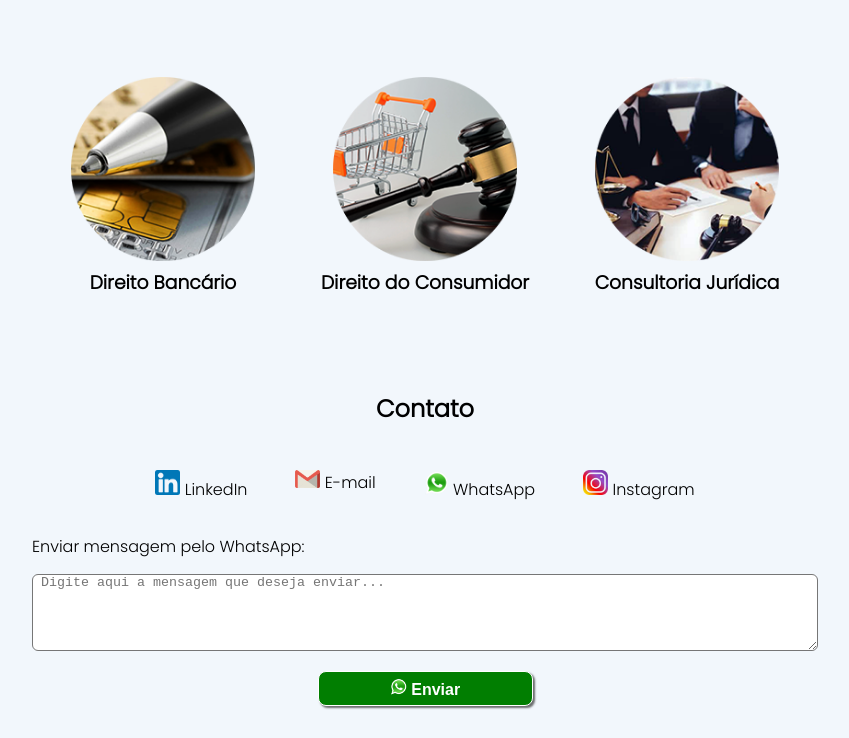
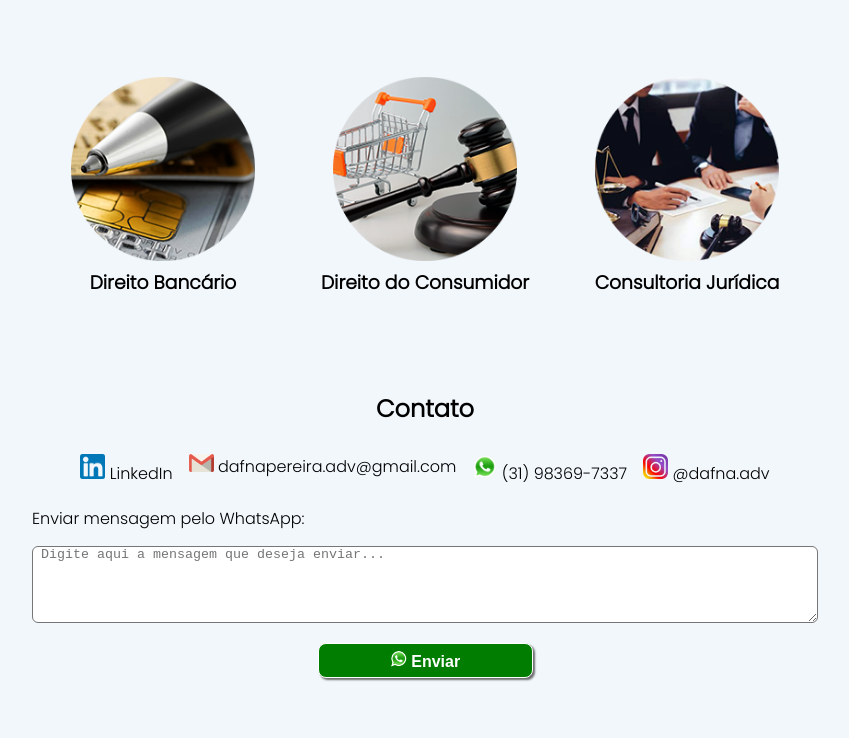
Before and after one commit to HRicson/Dafna-Advocacia-Contato, a plain HTML site: page index.html in a window 1280 px wide. Shown: the part 1223-1961 px from the top of the page, without its empty margins (215-1064 px from the left). After the commit the page ends 1933 px from the top, so only its background shows below. Drawn offline with Linux system fonts and the light colour scheme.

Commit message:
Ajustes do contato

```diff
--- a/css/conteudo.css
+++ b/css/conteudo.css
@@ -122,7 +122,8 @@ h2 {
 
 #contato ul li {
   list-style-type: none;
-  margin: 2em 1.5em;
+  margin: 1em 0.5em;
+  margin-bottom: 20px;
 }
 
 #contato ul li a {
@@ -139,6 +140,10 @@ h2 {
   border-radius: 6px;
 }
 
+#mensagem-label:hover {
+  cursor: pointer;
+}
+
 #mensagem:focus {
   outline: none;
   box-shadow: rgba(26, 25, 25, 0.5) 1px 1px 1px;
--- a/index.html
+++ b/index.html
@@ -118,24 +118,24 @@
                 <li>
                     <a href="mailto:dafnapereira.adv@gmail.com" target="_blank">
                         <img src="./img/icon-email.png" alt="e-mail">
-                        E-mail
+                        dafnapereira.adv@gmail.com
                     </a>
                 </li>
                 <li>
                     <a id="mensagem-whatsapp-link" href="" target="_blank">
                         <img src="./img/icon-whatsapp.png" alt="whatsapp">
-                        WhatsApp
+                        (31) 98369-7337
                     </a>
                 </li>
                 <li>
                     <a href="https://www.instagram.com/dafna.adv/" target="_blank">
                         <img src="./img/icon-instagram.webp" alt="instagram">
-                        Instagram
+                        @dafna.adv
                     </a>
                 </li>
             </ul>
 
-            <label for="mensagem">Enviar mensagem pelo WhatsApp:</label>
+            <label id="mensagem-label" for="mensagem">Enviar mensagem pelo WhatsApp:</label>
             <textarea name="mensagem" id="mensagem" cols="90" rows="5"
                 placeholder=" Digite aqui a mensagem que deseja enviar..."></textarea>
             <button id="mensagem-whatsapp-button">
```
